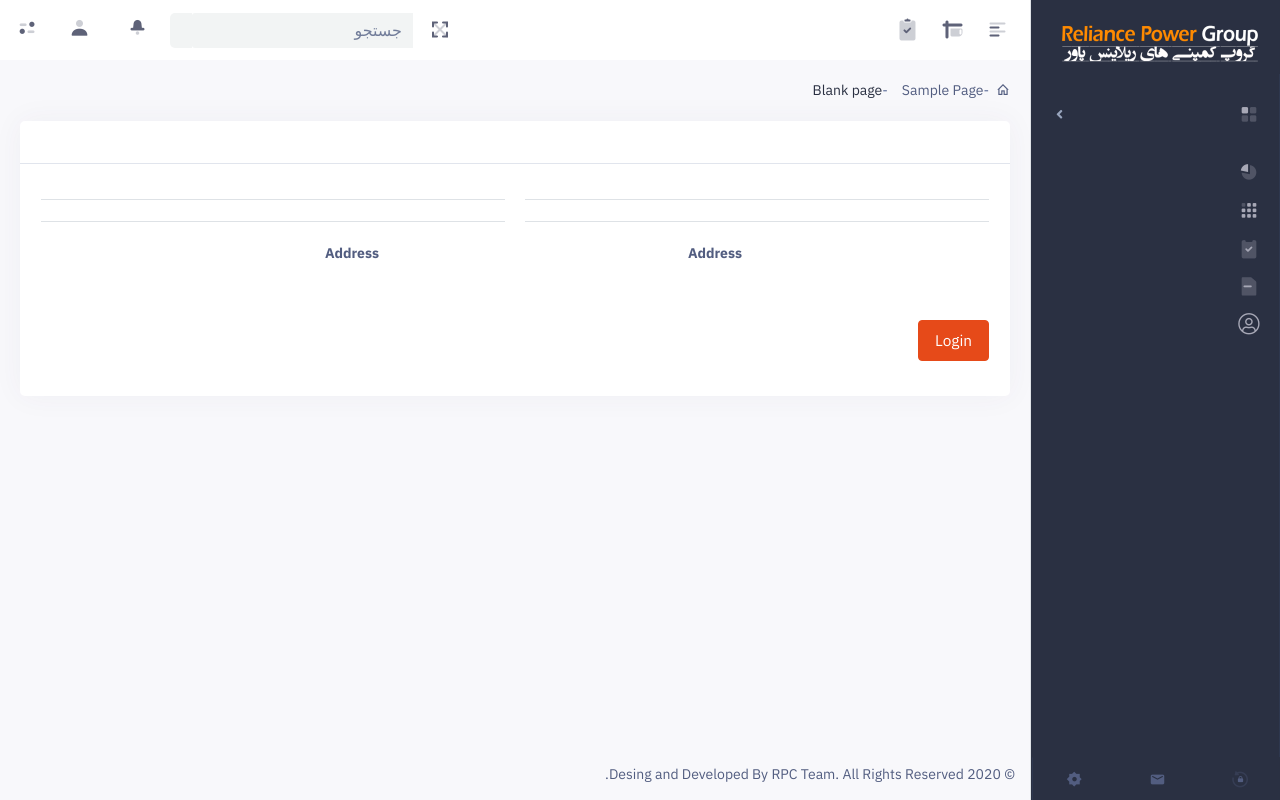
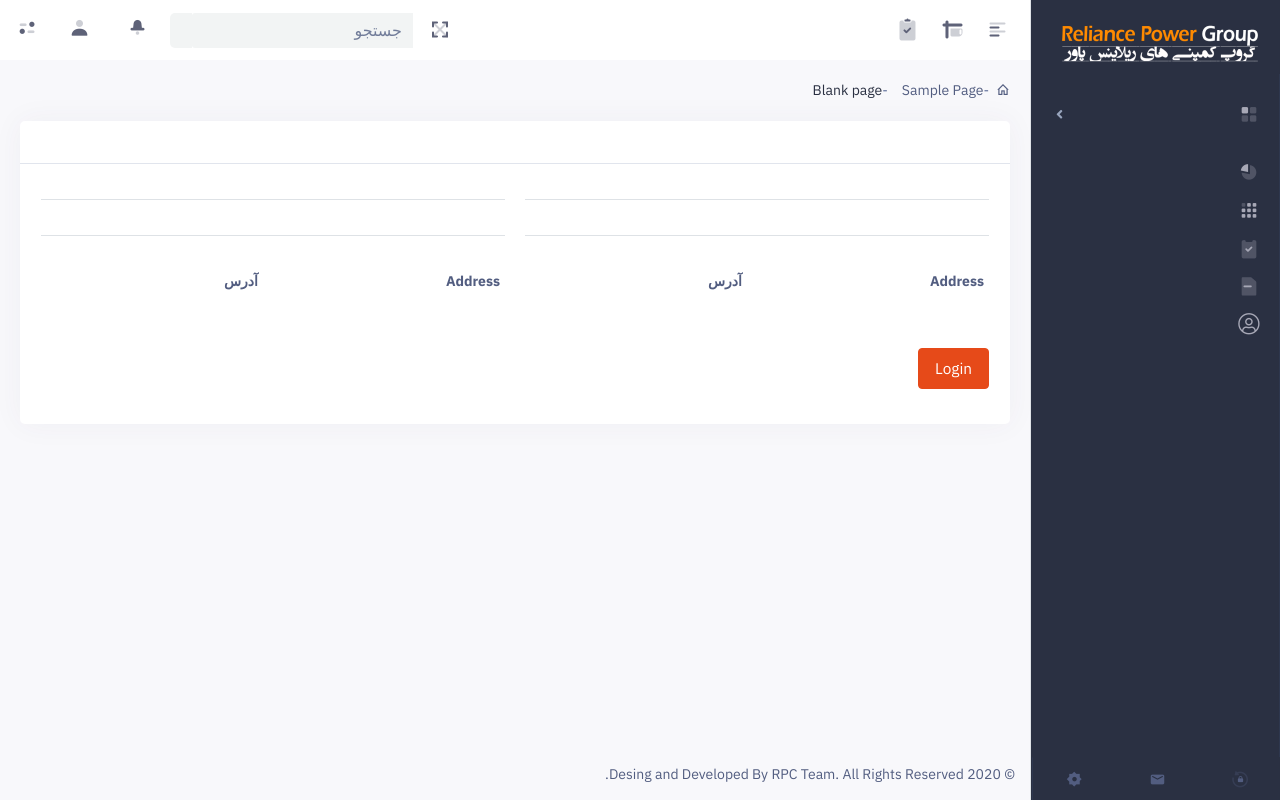
Before and after one commit to my-rpc/rpc, a Flask app: template rpc_package/templates/add_employee.html in a window 1280 px wide. Run offline with Flask 2, Linux system fonts and the light colour scheme; the template is opened without the code that fills it: values that come from a table or form of the project are taken from there, others are empty; parts of the project's set-up code (start-up, migrations or seed data) failed here and were passed over; some libraries are stand-ins or nearby versions; some web fonts are replaced.

Commit message:
added second email

```diff
--- a/rpc_package/config/config.json
+++ b/rpc_package/config/config.json
@@ -1,4 +1,4 @@
 {
   "secret_key": "21336e4efc63009bbe778ae3e5b16d806934ee92a583e9772761703a70161091",
-  "db_url": "mysql://root@localhost/employees"
+  "db_url": "mysql://shin:shin43@localhost/employees"
 }
--- a/rpc_package/config/english_dari_translation.json
+++ b/rpc_package/config/english_dari_translation.json
@@ -483,6 +483,10 @@
     "dari": "ایمیل",
     "en": "Email"
   },
+  "email_second": {
+    "dari": "ایمیل دوم",
+    "en": "Second Email"
+  },
   "educational_background": {
     "dari": "سوابق تحصیلی",
     "en": "Educational Background"
--- a/rpc_package/forms.py
+++ b/rpc_package/forms.py
@@ -33,6 +33,7 @@ class EmployeeForm(FlaskForm):
     emp_id.sort()
     if len(emp_id) > 0:
         last_emp_id = emp_id[-1]
+        # print(last_emp_id[4:])
     else:
         last_emp_id = 'RPC-001'
 
@@ -62,11 +63,16 @@ class EmployeeForm(FlaskForm):
     provinces_list = [(province.id, province.province_name+'/'+province.province_name_english) for province in Provinces.query.all()]
     districts_list = [(district.id, district.district_name+'/'+district.district_name_english) for district in Districts.query.all()]
     email = StringField('Email Address', validators=[DataRequired(), Email()])
+    email_second = StringField('Email Address', validators=[DataRequired(), Email()])
     # phone = StringField('Phone Address', validators=[DataRequired(), Email()])
     permanent_address = StringField('Permanent Address/سکونت اصلی', validators=[DataRequired()])
+    permanent_address_dari = StringField('Permanent Address/سکونت اصلی', validators=[DataRequired()])
     current_address = StringField('Current Address/سکونت فعلی', validators=[DataRequired()])
-    provinces = SelectField('Provinces', choices=provinces_list, validators=[DataRequired()])
-    district = SelectField('Districts', validators=[DataRequired()], choices=districts_list)
+    current_address_dari = StringField('Current Address/سکونت فعلی', validators=[DataRequired()])
+    provinces_permanent = SelectField('Provinces', choices=provinces_list, validators=[DataRequired()])
+    provinces_current = SelectField('Provinces', choices=provinces_list, validators=[DataRequired()])
+    district_permanent = SelectField('Districts', validators=[DataRequired()], choices=districts_list)
+    district_current = SelectField('Districts', validators=[DataRequired()], choices=districts_list)
     submit = SubmitField('Add Employee')
 
     def validate_email(self, email):
--- a/rpc_package/rpc_tables.py
+++ b/rpc_package/rpc_tables.py
@@ -80,6 +80,7 @@ class Current_addresses(db.Model):
     emp_id = db.Column(db.String(20, collation='utf8_general_ci'), db.ForeignKey('employees.id'), primary_key=True,
                        nullable=False)
     address = db.Column(db.String(255), nullable=True)
+    address_dari = db.Column(db.String(255), nullable=True)
     district_id = db.Column(db.Integer, db.ForeignKey('districts.id'), primary_key=True, nullable=False)
     province_id = db.Column(db.Integer, db.ForeignKey('provinces.id'), primary_key=True, nullable=False)
 
@@ -93,6 +94,7 @@ class Permanent_addresses(db.Model):
     emp_id = db.Column(db.String(20, collation='utf8_general_ci'), db.ForeignKey('employees.id'), primary_key=True,
                        nullable=False)
     address = db.Column(db.String(255), nullable=True)
+    address_dari = db.Column(db.String(255), nullable=True)
     district_id = db.Column(db.Integer, db.ForeignKey('districts.id'), primary_key=True, nullable=False)
     province_id = db.Column(db.Integer, db.ForeignKey('provinces.id'), primary_key=True, nullable=False)
 
--- a/rpc_package/templates/add_employee.html
+++ b/rpc_package/templates/add_employee.html
@@ -44,39 +44,51 @@
                             {{ form.grand_name_english.label(class="form-control-label")}}
                             {{ form.grand_name_english(class="form-control form-control-lg")}}
                         </div>
-                        <div class="form-group">
+                        <div class="row">
+                            <div class="form-group  col-md-6">
                                 {{ form.tazkira.label(class="form-control-label")}}
                                 {{ form.tazkira(class="form-control form-control-lg")}}
                             </div>
-                        <div class="form-group">
+                            <div class="form-group  col-md-6">
                                 {{ form.tin.label(class="form-control-label")}}
                                 {{ form.tin(class="form-control form-control-lg")}}
+                            </div>
                         </div>
                         <div class="form-group">
                             <legend class="border-bottom mb-4">
                                 {{ form.permanent_address.label(class="form-control-label")}}
                             </legend>
                            <div class="row">
-                            <div class="form-group col-md-3">
-                                {{ form.provinces.label(class="form-control-label")}}
-                                {{ form.provinces(onChange="load_districts(this.value, 'permanent_district')", class="form-control form-control-lg")}}
+                            <div class="form-group col-md-6">
+                                {{ form.provinces_permanent.label(class="form-control-label")}}
+                                {{ form.provinces_permanent(onChange="load_districts(this.value, 'permanent_district')", class="form-control form-control-lg")}}
                             </div>
-                            <div class="form-group col-md-3">
-                                {{ form.district.label(class="form-control-label")}}
-                                {{ form.district(id="permanent_district", class="form-control form-control-lg")}}
+                            <div class="form-group col-md-6">
+                                {{ form.district_permanent.label(class="form-control-label")}}
+                                {{ form.district_permanent(id="permanent_district", class="form-control form-control-lg")}}
                             </div>
                             <div class="form-group col-md-6">
                             <strong class="form-control-label m-5">Address</strong>
                             {{ form.permanent_address(class="form-control mt-2 form-control-lg")}}
+                            </div>
+                            <div class="form-group col-md-6">
+                                <strong class="form-control-label m-5">آدرس</strong>
+                                {{ form.permanent_address_dari(class="form-control mt-2 form-control-lg")}}
                                 </div>
                            </div>
 
                         </div>
                     </div>
                     <div class="col-md-6">
-                        <div class="form-group">
+                       <div class="row">
+                        <div class="form-group col-md-6">
                             {{ form.email.label(class="form-control-label")}}
                             {{ form.email(class="form-control form-control-lg")}}
+                        </div>
+                        <div class="form-group col-md-6">
+                            {{ form.email_second.label(class="form-control-label")}}
+                            {{ form.email_second(class="form-control form-control-lg")}}
+                        </div>
                        </div>
                         <div class="form-group">
                             <legend class="border-bottom mb-4">
@@ -97,30 +109,36 @@
                             {{ form.grand_name.label(class="form-control-label")}}
                             {{ form.grand_name(class="form-control form-control-lg")}}
                         </div>
-                        <div class="form-group">
+                        <div class="row">
+                            <div class="form-group col-md-6">
                                 {{ form.birthday.label(class="form-control-label")}}
                                 {{ form.birthday(class="form-control form-control-lg")}}
                             </div>
-                        <div class="form-group">
+                            <div class="form-group  col-md-6">
                                 {{ form.blood.label(class="form-control-label")}}
                                 {{ form.blood(class="form-control form-control-lg")}}
+                            </div>
                         </div>
                         <div class="form-group">
                             <legend class="border-bottom mb-4">
                                 {{ form.current_address.label(class="form-control-label")}}
                             </legend>
                            <div class="row">
-                            <div class="form-group col-md-3">
-                                {{ form.provinces.label(class="form-control-label")}}
-                                {{ form.provinces(onChange="load_districts(this.value, 'current_district')",class="form-control form-control-lg")}}
+                            <div class="form-group col-md-6">
+                                {{ form.provinces_current.label(class="form-control-label")}}
+                                {{ form.provinces_current(onChange="load_districts(this.value, 'current_district')",class="form-control form-control-lg")}}
                             </div>
-{#                            <div class="form-group col-md-3">#}
-{#                                {{ form.district.label(class="form-control-label")}}#}
-{#                                {{ form.district(id="current_district", class="form-control form-control-lg")}}#}
-{#                            </div>#}
+                           <div class="form-group col-md-6">
+                              {{ form.district_current.label(class="form-control-label")}}
+                                {{ form.district_current(id="current_district", class="form-control form-control-lg")}}
+                           </div>
                             <div class="form-group col-md-6">
                             <strong class="form-control-label m-5">Address</strong>
                             {{ form.current_address(class="form-control mt-2 form-control-lg")}}
+                            </div>
+                            <div class="form-group col-md-6">
+                                <strong class="form-control-label m-5">آدرس</strong>
+                                {{ form.current_address_dari(class="form-control mt-2 form-control-lg")}}
                             </div>
                            </div>
 
@@ -173,6 +191,24 @@
 </script>
 <script src="{{url_for('static', filename='js/rpc.js')}}"></script>
 <script>
+     function load_districts(province, target){
+        $.ajax({
+            type: "POST",
+            url: "/load_districts?province="+province,
+            contentType: "application/json",
+            dataType: 'json',
+            success: function(result) {
+                var options="<option value="+Object.keys(result)[0]+">"+Object.values(result)[0]+"</>";
+                console.log(Object.values(result))
+                for(var x in result)
+                {
+                    options+= "<option value="+x+">"+result[x]+"</>";
+                        console.log(x)
+                }
+                $("#"+target).html(options)
+            }
+            });
+        }
     $(document).on('submit', '#add_employee', function (e) {
         e.preventDefault();
         $form = $(this);
--- a/rpc_package/templates/page_layout/layout.html
+++ b/rpc_package/templates/page_layout/layout.html
@@ -55,27 +55,6 @@
 
 <!-- Adnix Admin App -->
 <script src="{{ url_for('static', filename='js/template.js')}}"></script>
-<script src="//ajax.googleapis.com/ajax/libs/jquery/1.9.1/jquery.min.js"></script>
-<script>
-    function load_districts(province, target){
-        $.ajax({
-            type: "POST",
-            url: "/load_districts?province="+province,
-            contentType: "application/json",
-            dataType: 'json',
-            success: function(result) {
-                var options="<option value="+Object.keys(result)[0]+">"+Object.values(result)[0]+"</>";
-                console.log(Object.values(result))
-                for(var x in result)
-                {
-                    options+= "<option value="+x+">"+result[x]+"</>";
-                        console.log(x)
-                }
-                $("#"+target).html(options)
-            }
-            });
-}
-</script>
 <!-- this block is for js code if needed at the begining of page  -->
 {% block js_code %}{% endblock %}
 
```
Also changed, not shown: rpc_package/app_routes.py (+10 -6 lines), rpc_package/form_dynamic_language.py (+5 -2 lines). Lines whose indentation alone changed are shown as unchanged.
